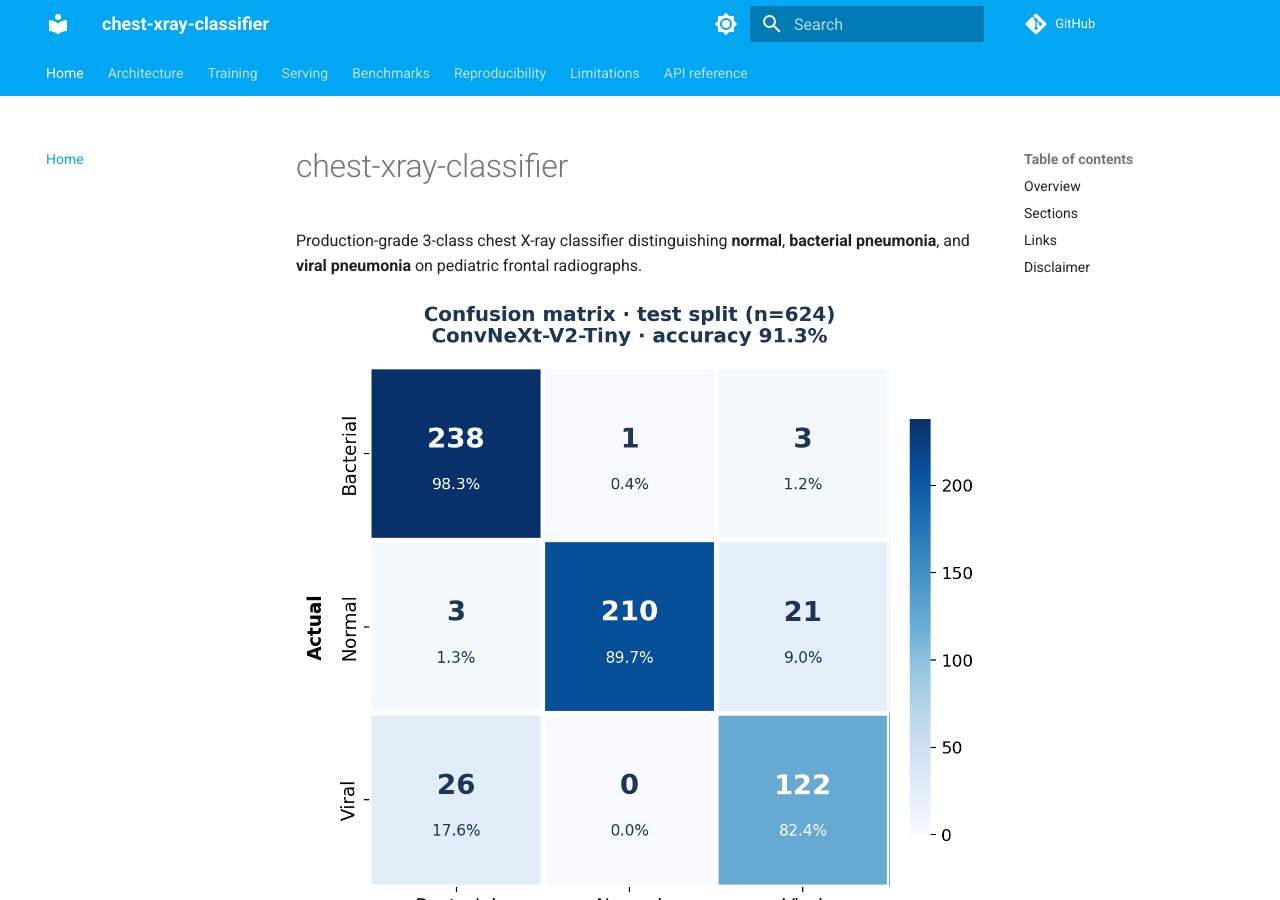
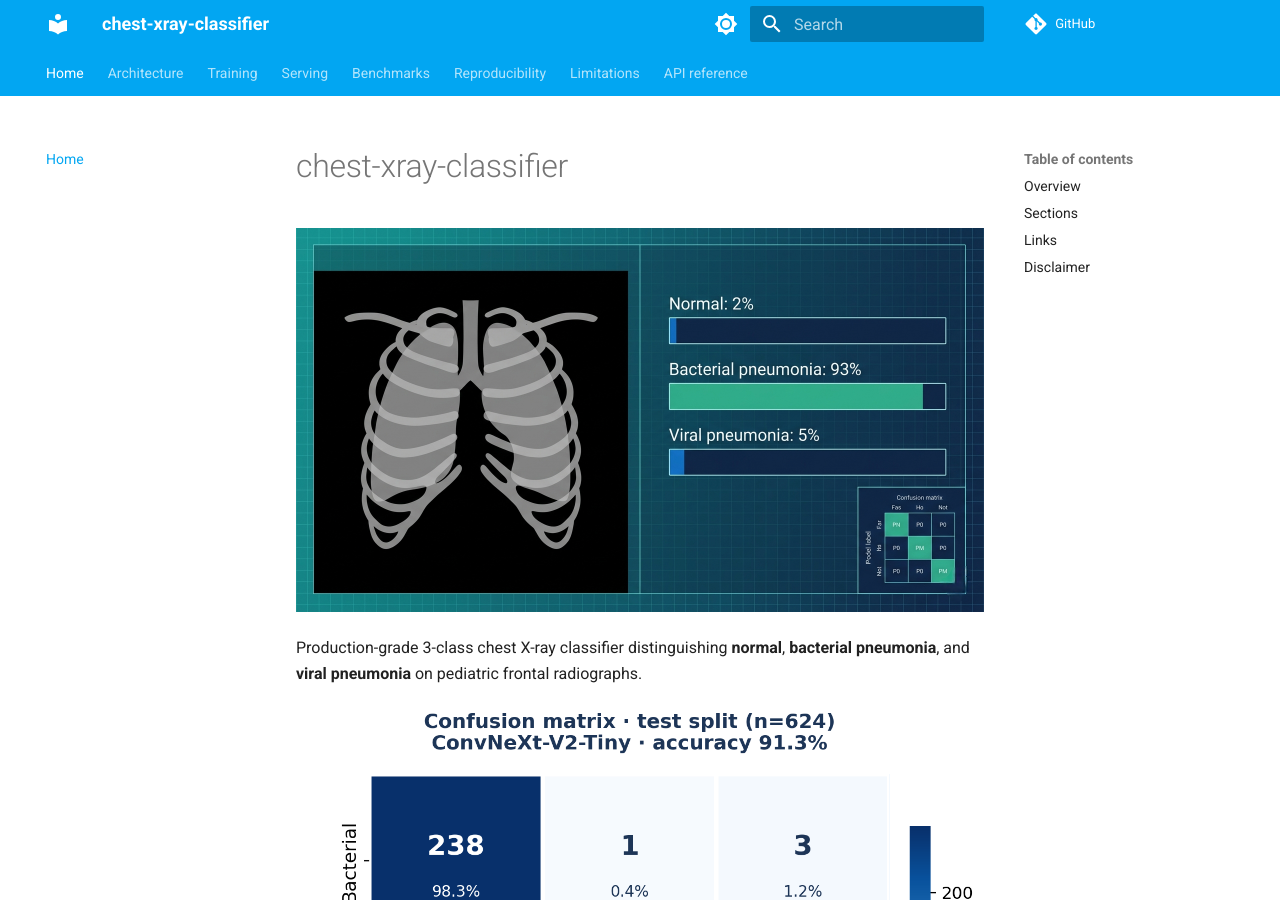
Before and after one commit to kiselyovd/chest-xray-classifier, an MkDocs documentation site: the page built from docs/index.md, in a window 1280 px wide and 900 px high. Built offline with MkDocs 1.6.1 and Material for MkDocs 9.7.7, drawn with Linux system fonts in a browser that asks for light colours; comment, search, counter and statistics services are not loaded.

Commit message:
docs(images): add AI-generated hero image (dashboard mockup)

```diff
--- a/docs/index.md
+++ b/docs/index.md
@@ -1,4 +1,6 @@
 # chest-xray-classifier
+
+![chest-xray-classifier · ConvNeXt-V2-Tiny pneumonia classifier](images/hero.png)
 
 Production-grade 3-class chest X-ray classifier distinguishing **normal**, **bacterial pneumonia**, and **viral pneumonia** on pediatric frontal radiographs.
 
```
Also changed, not shown: README.md (+2 -0 lines), docs/images/hero.png (added).
